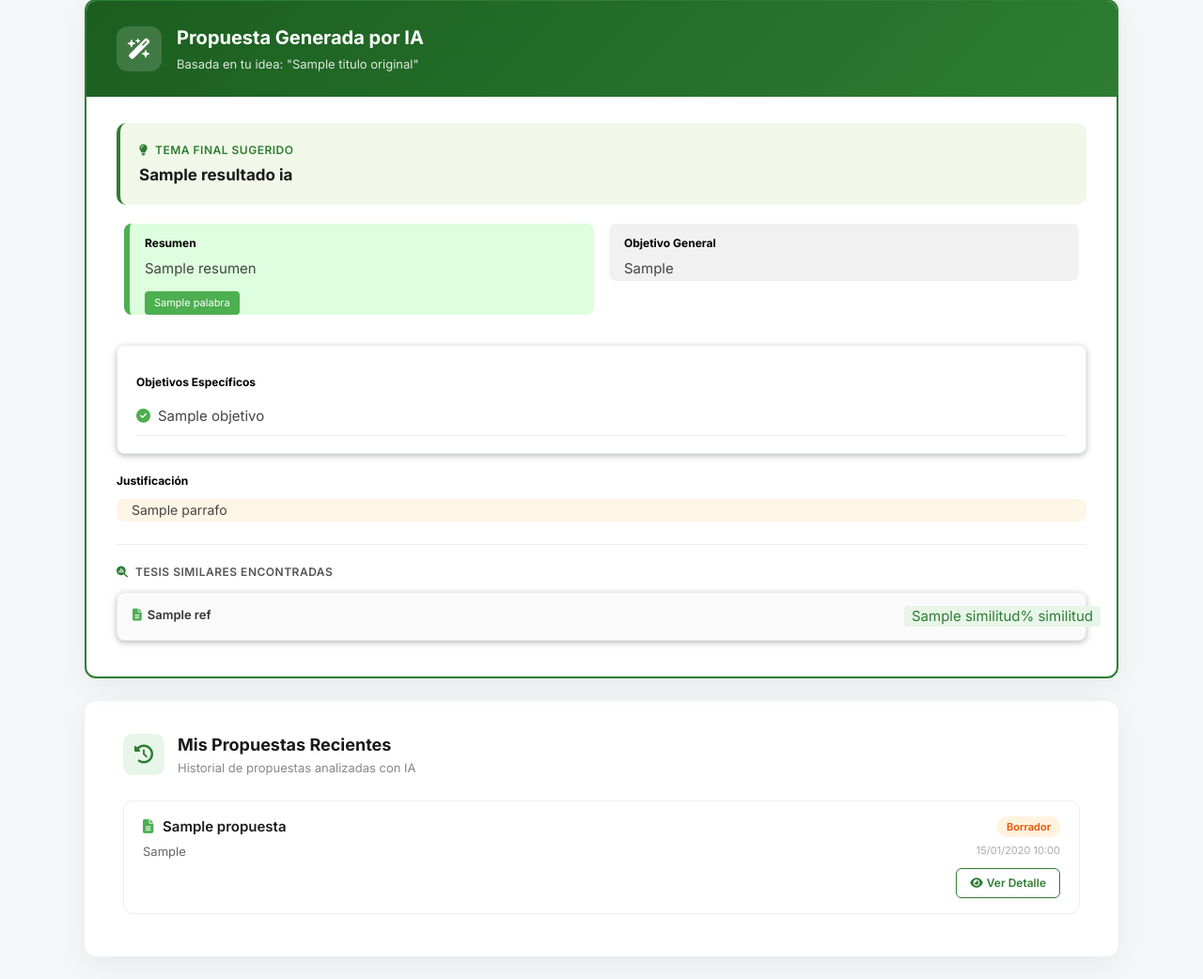
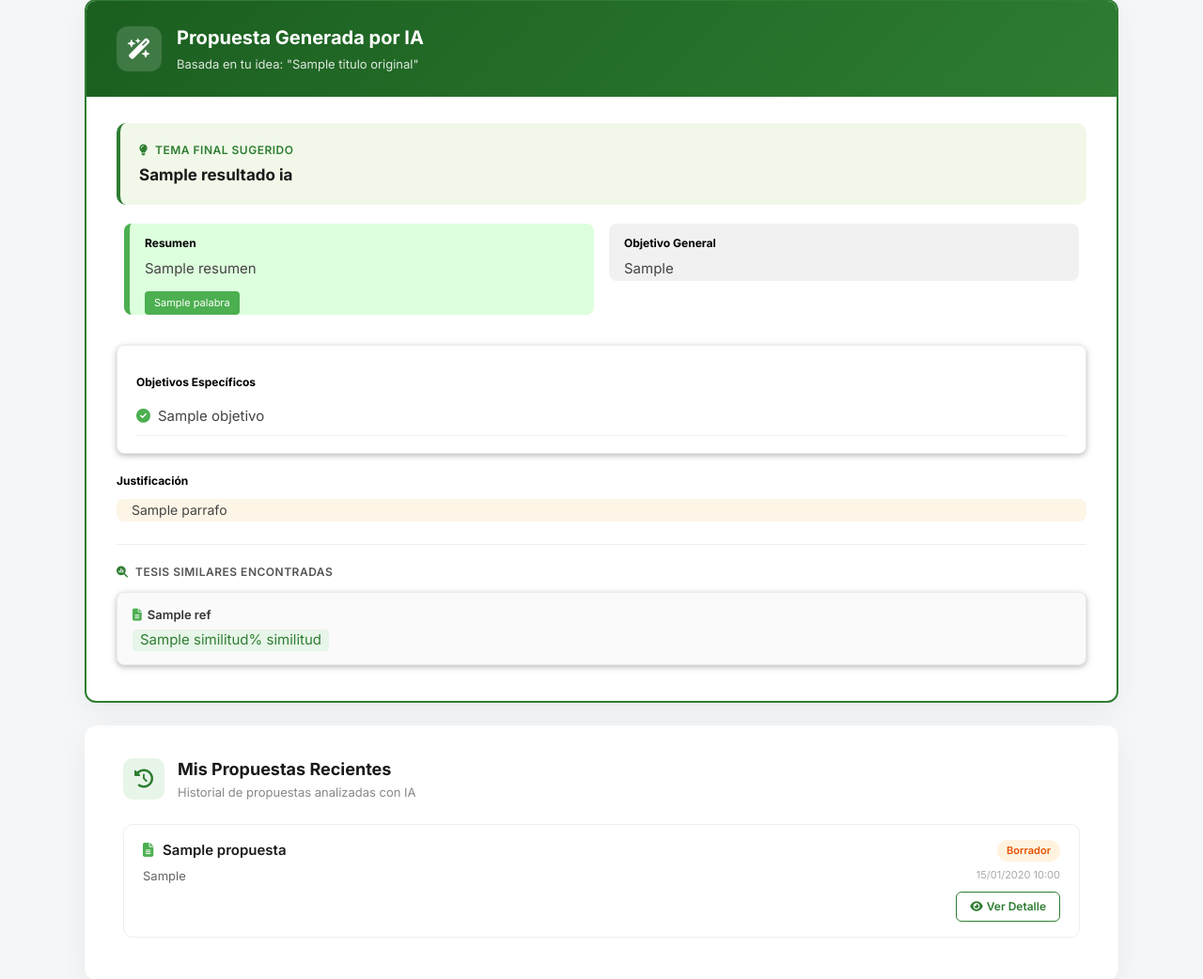
Before and after one commit to xdddJOSED/Tesis2.0_siaf-pt, a Flask app: template app/templates/dashboard.html in a window 1280 px wide. Shown: the part 744-1786 px from the top of the page at 94% size. Run offline with Flask 3, Linux system fonts and the light colour scheme; the visitor is signed in with stand-in values (Sample User, id 1); tables that the repository leaves empty hold one stand-in row (values such as "Sample post"); the template is opened without the code that fills it: values that come from a table or form of the project are taken from there, most other values are stand-ins (such as "Sample title", 1, 10 or a date in 2020); some libraries are stand-ins or nearby versions.

Commit message:
style: forzar diseño en columna para tesis similares en modal

```diff
--- a/app/templates/dashboard.html
+++ b/app/templates/dashboard.html
@@ -186,13 +186,15 @@
                 </p>
                 {% for ref in resultado_ia.referencias %}
                 <details class="w3-card w3-round-large" style="margin-bottom:10px; border:1px solid #e8ece8; background:#fafafa;">
-                    <summary class="w3-button w3-block" style="text-align:left; padding:14px 16px; white-space:normal; display:flex; flex-wrap:wrap; align-items:flex-start; gap:6px;">
-                        <span style="font-size:13px; font-weight:600; color:#333; flex:1; min-width:0; word-break:break-word;">
-                            <i class="fa-solid fa-file-lines w3-text-green" style="margin-right: 6px;"></i>{{ ref.titulo }}
-                        </span>
-                        <span class="w3-tag w3-round" style="flex-shrink:0; align-self:flex-start; {% if ref.similitud >= 70 %}background:#ffebee;color:#c62828;{% elif ref.similitud >= 40 %}background:#fff3e0;color:#e65100;{% else %}background:#e8f5e9;color:#2e7d32;{% endif %}">
-                            {{ ref.similitud }}% similitud
-                        </span>
+                    <summary class="w3-button w3-block" style="text-align:left; padding:14px 16px; white-space:normal; list-style:none;">
+                        <div style="display:flex; flex-direction:column; align-items:flex-start; gap:6px;">
+                            <span style="font-size:13px; font-weight:600; color:#333; word-break:break-word; width:100%;">
+                                <i class="fa-solid fa-file-lines w3-text-green" style="margin-right: 6px;"></i>{{ ref.titulo }}
+                            </span>
+                            <span class="w3-tag w3-round" style="display:inline-block; {% if ref.similitud >= 70 %}background:#ffebee;color:#c62828;{% elif ref.similitud >= 40 %}background:#fff3e0;color:#e65100;{% else %}background:#e8f5e9;color:#2e7d32;{% endif %}">
+                                {{ ref.similitud }}% similitud
+                            </span>
+                        </div>
                     </summary>
                     <div class="w3-container" style="padding: 0 16px 16px;">
                         <p class="w3-small" style="color:#777;">Sublínea: {{ ref.sublinea }} · {{ ref.modalidad }}</p>
@@ -504,9 +506,11 @@ function verDetalle(id) {
                             : '<li style="padding-left:0;color:#666;">No disponibles.</li>';
                         refsContainer.innerHTML +=
                             '<details class="w3-card w3-round-large" style="margin-bottom:8px;border:1px solid #e8ece8;background:#fafafa;">' +
-                                '<summary class="w3-button w3-block" style="text-align:left;padding:14px 16px;white-space:normal;display:flex;flex-wrap:wrap;align-items:flex-start;gap:6px;">' +
-                                    '<span style="font-size:12px;font-weight:600;color:#333;flex:1;min-width:0;word-break:break-word;"><i class="fa-solid fa-file-lines" style="color:#2e7d32;margin-right:5px;"></i>' + escHTML(ref.titulo) + '</span>' +
-                                    '<span style="flex-shrink:0;align-self:flex-start;padding:2px 8px;border-radius:20px;font-size:10px;font-weight:700;background:' + bgColor + ';color:' + txtColor + ';">' + ref.similitud + '% similitud</span>' +
+                                '<summary class="w3-button w3-block" style="text-align:left;padding:14px 16px;white-space:normal;list-style:none;">' +
+                                    '<div style="display:flex;flex-direction:column;align-items:flex-start;gap:6px;">' +
+                                        '<span style="font-size:12px;font-weight:600;color:#333;word-break:break-word;width:100%;"><i class="fa-solid fa-file-lines" style="color:#2e7d32;margin-right:5px;"></i>' + escHTML(ref.titulo) + '</span>' +
+                                        '<span style="display:inline-block;padding:2px 10px;border-radius:20px;font-size:10px;font-weight:700;background:' + bgColor + ';color:' + txtColor + ';">' + ref.similitud + '% similitud</span>' +
+                                    '</div>' +
                                 '</summary>' +
                                 '<div class="w3-container" style="padding:0 16px 16px;">' +
                                     '<p style="margin:6px 0;font-size:10px;color:#888;">Sublínea: ' + escHTML(ref.sublinea || 'N/A') + ' · ' + escHTML(ref.modalidad || 'N/A') + '</p>' +
```
